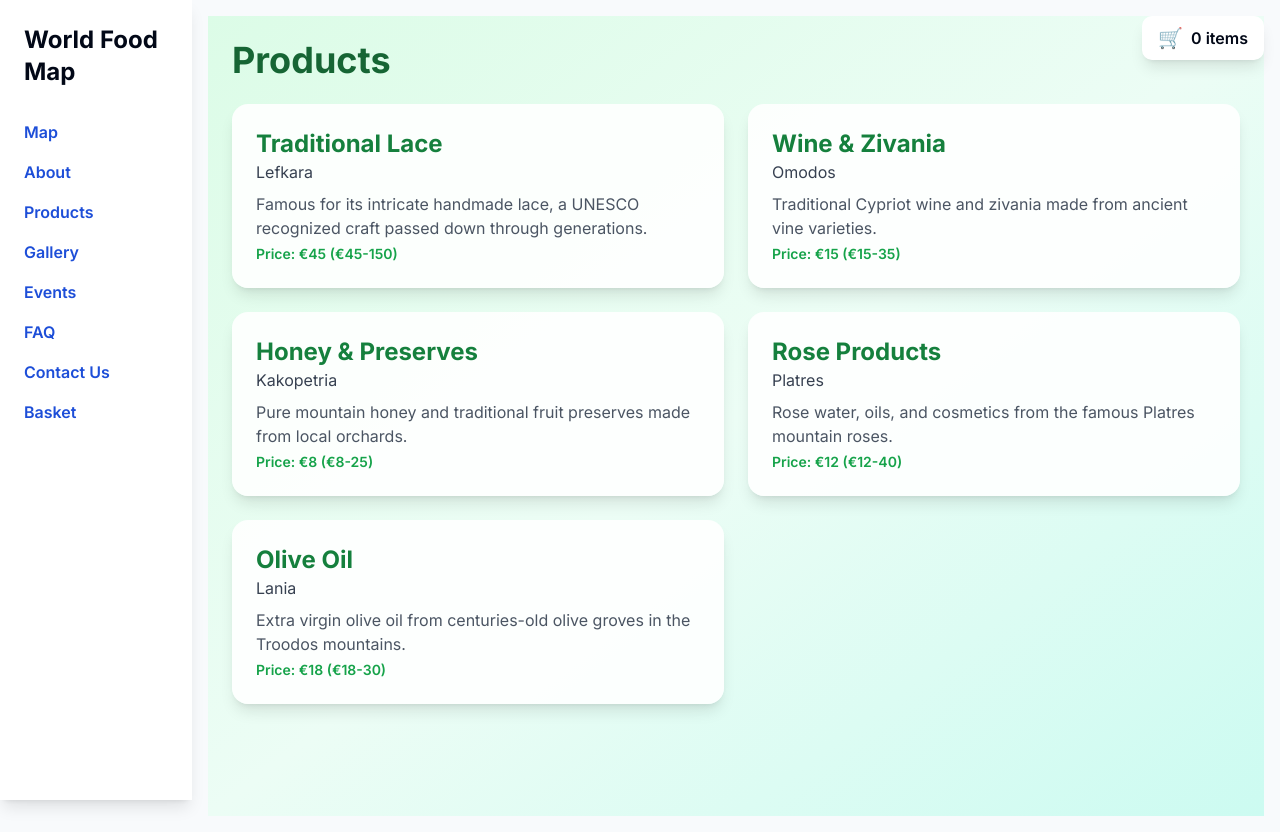
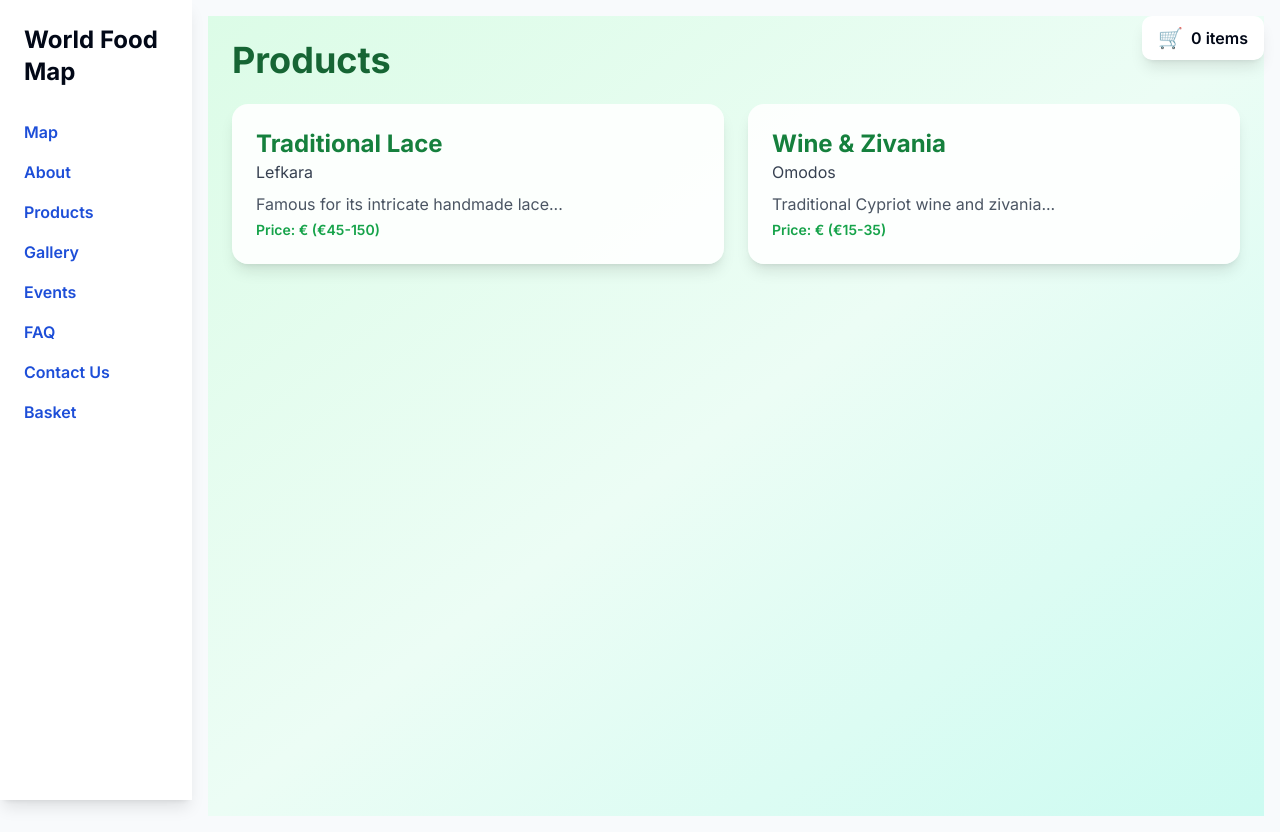
Before and after one commit to alexischry123x/WorldFoodByMap, a React (Vite) app: page /products in a window 1280 px wide. Built offline with nearby package versions, Linux system fonts and the light colour scheme.

Commit message:
Update villageData.ts

```diff
--- a/src/components/villageData.ts
+++ b/src/components/villageData.ts
@@ -1,4 +1,3 @@
-// src/components/villageData.ts
 export interface Village {
   id: string;
   name: string;
@@ -7,8 +6,8 @@ export interface Village {
   villageInfo: string;
   population: number;
   district: string;
-  price: string;       // original display string
-  priceValue: number;  // numeric value for calculations
+  price: string;         // original string for display
+  minPrice: number;      // numeric price for calculations
   story: string;
   storyteller: string;
   fullStory: string;
@@ -22,23 +21,15 @@ export const villageData: Record<string, Village> = {
     id: '1',
     name: 'Lefkara',
     product: 'Traditional Lace',
-    villageInfo: 'Lefkara is a small village in Cyprus, in the Larnaca district. It has a population of 1,100. Lefkara is famous for their traditional lace because this product has been made in Lefkara since the 15th century, when Leonardo da Vinci visited and bought lace for the altar of Milan Cathedral.',
+    villageInfo: 'Lefkara is a small village in Cyprus, in the Larnaca district...',
     population: 1100,
     district: 'Larnaca',
-    description: 'Famous for its intricate handmade lace, a UNESCO recognized craft passed down through generations.',
+    description: 'Famous for its intricate handmade lace...',
     price: '€45-150',
-    priceValue: 45, // numeric value for calculations
-    story: 'My grandmother taught me when I was just 8 years old. Each pattern tells a story of our village...',
+    minPrice: 45,
+    story: 'My grandmother taught me when I was just 8 years old...',
     storyteller: 'Maria Constantinou, 78',
-    fullStory: `I was just eight years old when my grandmother first placed the needle in my small hands. "Patience, my child," she would say, "each stitch carries the soul of our village."
-
-The art of Lefkara lace, or 'Lefkaritika' as we call it, has been passed down through generations of women in our family. Legend says that even Leonardo da Vinci visited our village and was so impressed by our lace that he bought some for the altar of Milan Cathedral.
-
-Every morning, I would sit beside my grandmother on the wooden chair that had been worn smooth by generations of lacemakers. She taught me that each pattern has meaning - the geometric designs represent the mountains that surround our village, while the floral motifs celebrate the wildflowers that bloom in spring.
-
-The work is meticulous. A single tablecloth can take months to complete, with thousands of tiny stitches creating intricate patterns that seem to dance in the light. But it's not just about the technique - it's about preserving our heritage, our identity as Cypriot women.
-
-Today, I teach my granddaughter the same way my grandmother taught me. When I see her small fingers learning to guide the thread, I know that our tradition will continue, carrying the stories of Lefkara into the future.`,
+    fullStory: `I was just eight years old when my grandmother first placed the needle in my small hands...`,
     photosLeft: ['/images/lefkara-left-1.jpg', '/images/lefkara-left-2.jpg'],
     photosRight: ['/images/lefkara-right-1.jpg', '/images/lefkara-right-2.jpg'],
     videoUrl: '/videos/lefkara-story.mp4'
@@ -47,100 +38,18 @@ Today, I teach my granddaughter the same way my grandmother taught me. When I se
     id: '2',
     name: 'Omodos',
     product: 'Wine & Zivania',
-    villageInfo: 'Omodos is a small village in Cyprus, in the Limassol district. It has a population of 300. Omodos is famous for their wine and zivania because this product has been made in Omodos since ancient times, with vineyards dating back over 1000 years in the Troodos Mountains.',
+    villageInfo: 'Omodos is a small village in Cyprus, in the Limassol district...',
     population: 300,
     district: 'Limassol',
-    description: 'Traditional Cypriot wine and zivania made from ancient vine varieties.',
+    description: 'Traditional Cypriot wine and zivania...',
     price: '€15-35',
-    priceValue: 15,
+    minPrice: 15,
     story: 'Our family has been making wine for over 200 years...',
     storyteller: 'Andreas Kyprianou, 65',
-    fullStory: `Our family vineyard sits on the slopes above Omodos, where the soil is rich with limestone and the mountain air carries the scent of wild herbs. My great-great-grandfather planted the first vines here in 1820, and we've been tending them ever since.
-
-The secret to our wine isn't just in the grapes - it's in understanding the land. Each vine has its own personality, and you learn to read the signs. The way the leaves curl in the morning sun, the color of the grapes as they ripen, the feel of the soil between your fingers.
-
-Making zivania is an art that requires patience and intuition. We use the traditional copper still that my grandfather built with his own hands. The process hasn't changed in centuries - we ferment the grape pomace for weeks, then distill it slowly, tasting and adjusting until we achieve that perfect balance of strength and smoothness.
-
-During harvest season, the whole village comes together. Children run between the vines, their laughter mixing with the songs of the workers. In the evening, we gather to taste the new wine, sharing stories and planning for the year ahead.
-
-This isn't just a business for us - it's our connection to the land, to our ancestors, and to each other. Every bottle carries the essence of Omodos, the spirit of our mountains, and the love of our people.`,
+    fullStory: `Our family vineyard sits on the slopes above Omodos...`,
     photosLeft: ['/images/omodos-left-1.jpg', '/images/omodos-left-2.jpg'],
     photosRight: ['/images/omodos-right-1.jpg', '/images/omodos-right-2.jpg'],
     videoUrl: '/videos/omodos-story.mp4'
-  },
-  '3': {
-    id: '3',
-    name: 'Kakopetria',
-    product: 'Honey & Preserves',
-    villageInfo: 'Kakopetria is a small village in Cyprus, in the Nicosia district, nestled in the Troodos Mountains. It has a population of 1,200. Kakopetria is famous for their honey because this product has been made in Kakopetria since old age, with beekeepers using traditional methods passed down for centuries.',
-    population: 1200,
-    district: 'Nicosia',
-    description: 'Pure mountain honey and traditional fruit preserves made from local orchards.',
-    price: '€8-25',
-    priceValue: 8,
-    story: 'The bees know the best flowers in our mountains...',
-    storyteller: 'Eleni Georgiou, 72',
-    fullStory: `The bees in Kakopetria know secrets that we humans have forgotten. They know which wildflowers bloom at dawn, which herbs carry the sweetest nectar, and how to find the hidden springs that feed our mountain meadows.
-
-My husband and I started our apiary fifty years ago with just three hives. Back then, the mountains were wilder, and the bees had to travel farther for their treasures. But they always returned, heavy with the essence of our Troodos peaks.
-
-Each season brings different flavors to our honey. In spring, it tastes of cherry blossoms and wild thyme. Summer honey carries the warmth of lavender and sage, while autumn brings the deep, rich notes of pine and oak. The bees are our teachers - they show us how to live in harmony with nature.
-
-Making our preserves is a family tradition. My grandmother taught me to pick fruit at the perfect moment - when it's ripe but still firm, when the morning dew enhances its natural sweetness. We use old copper pots and wooden spoons, stirring slowly while sharing stories and laughter.
-
-Every jar we make carries the love of our family and the purity of our mountains. When you taste our honey, you taste the freedom of our bees and the ancient wisdom of Kakopetria.`,
-    photosLeft: ['/images/kakopetria-left-1.jpg'],
-    photosRight: ['/images/kakopetria-right-1.jpg'],
-    videoUrl: '/videos/kakopetria-story.mp4'
-  },
-  '4': {
-    id: '4',
-    name: 'Platres',
-    product: 'Rose Products',
-    villageInfo: 'Platres is a small village in Cyprus, in the Limassol district, located in the Troodos Mountains. It has a population of 250. Platres is famous for their rose products because roses have been cultivated in Platres since the Ottoman period, with the mountain climate creating perfect conditions for fragrant roses.',
-    population: 250,
-    district: 'Limassol',
-    description: 'Rose water, oils, and cosmetics from the famous Platres mountain roses.',
-    price: '€12-40',
-    priceValue: 12,
-    story: 'Every morning at dawn, we pick roses when the dew is still fresh...',
-    storyteller: 'Sophia Panayiotou, 69',
-    fullStory: `Before sunrise, when the mountain mist still clings to the valleys, I walk among my roses. This is the sacred hour, when the petals hold the night's moisture and the fragrance is at its purest. My grandmother taught me this - "Pick roses like you're gathering prayers, child."
-
-Our rose gardens have been in the family for four generations. The variety we grow is special - Rosa damascena - brought to Cyprus by the Crusaders centuries ago. These aren't ordinary roses; they're living perfume, each bloom a treasure of essential oils and healing properties.
-
-The distillation process is an art passed down through generations. We use a traditional copper still, heating the petals gently with mountain spring water. The first drops of rose water are like liquid gold - pure, potent, and filled with the soul of our mountains.
-
-Making rose oil requires patience that young people today struggle to understand. It takes thousands of rose petals to produce just one small bottle of oil. But when you smell it, when you feel its healing touch on your skin, you understand why we call it "liquid love."
-
-My roses have witnessed births, weddings, and farewells. They've comforted the sick and celebrated the joyful. In every bottle of rose water, in every bar of rose soap, lives the heart of Platres and the devotion of our family.`,
-    photosLeft: ['/images/platres-left-1.jpg'],
-    photosRight: ['/images/platres-right-1.jpg'],
-    videoUrl: '/videos/platres-story.mp4'
-  },
-  '5': {
-    id: '5',
-    name: 'Lania',
-    product: 'Olive Oil',
-    villageInfo: 'Lania is a small village in Cyprus, in the Limassol district. It has a population of 50. Lania is famous for their olive oil because this product has been made in Lania since old age, with olive groves that have been in families for generations and some trees over 500 years old.',
-    population: 50,
-    district: 'Limassol',
-    description: 'Extra virgin olive oil from centuries-old olive groves in the Troodos mountains.',
-    price: '€18-30',
-    priceValue: 18,
-    story: 'These olive trees were planted by my great-grandfather...',
-    storyteller: 'Costas Michaelis, 74',
-    fullStory: `These olive trees know my family better than I know myself. Some were planted by my great-great-grandfather in 1850, their gnarled trunks telling stories of droughts survived, storms weathered, and harvests celebrated through five generations.
-
-In Lania, we don't just grow olives - we nurture relationships. Each tree has its own personality, its own needs. This one prefers morning sun, that one needs extra water during the dry months. After seventy years among these groves, I can tell you which tree will give the best oil just by touching its bark.
-
-The harvest is our village's greatest celebration. Families come together, spreading nets beneath the ancient branches, using the same wooden ladders my grandfather carved. We pick by hand, never rushing, never forcing. The olives tell us when they're ready - their color deepens, their oil content peaks, and they practically fall into our hands.
-
-Our oil mill is over 200 years old, its stone wheels worn smooth by countless harvests. We press the olives within hours of picking, preserving every drop of flavor and nutrition. The first pressing - what we call "liquid gold" - has a peppery bite that makes your throat tingle. That's how you know it's alive, full of antioxidants and love.
-
-Every bottle of our olive oil carries the essence of Lania - the mountain air, the limestone soil, and the dedication of generations who understood that some things cannot be rushed, only respected.`,
-    photosLeft: ['/images/lania-left-1.jpg'],
-    photosRight: ['/images/lania-right-1.jpg'],
-    videoUrl: '/videos/lania-story.mp4'
   }
+  // add remaining villages similarly...
 };
```
